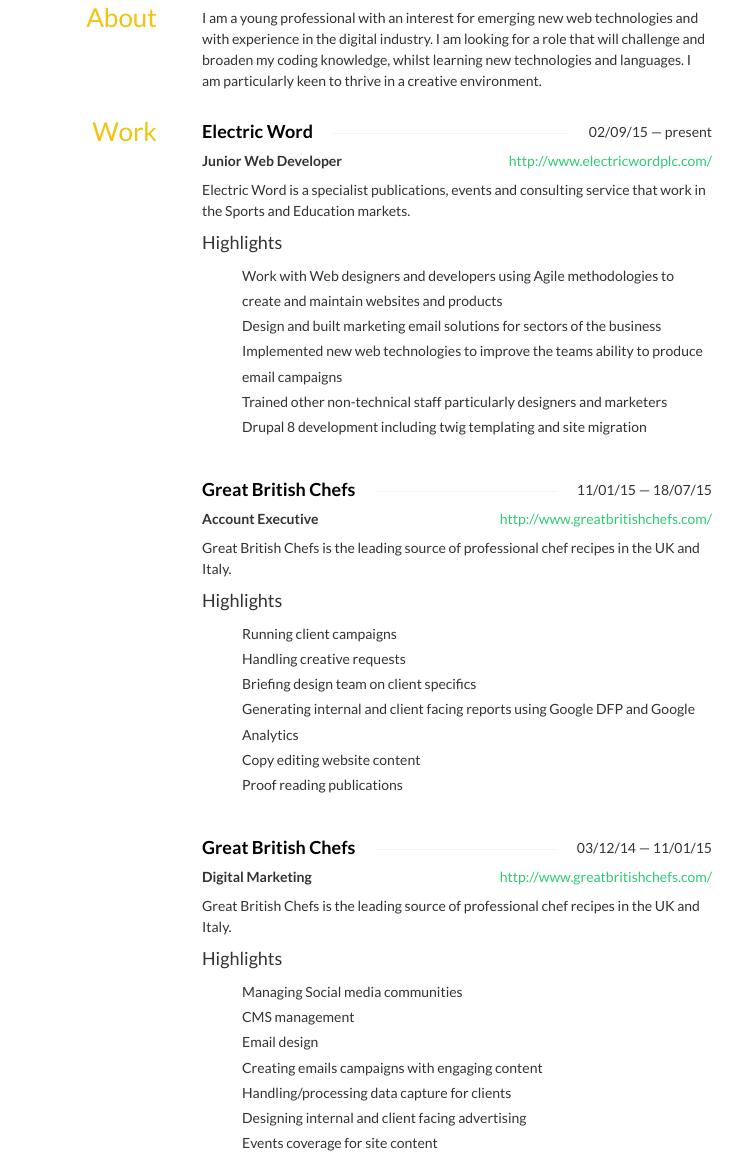
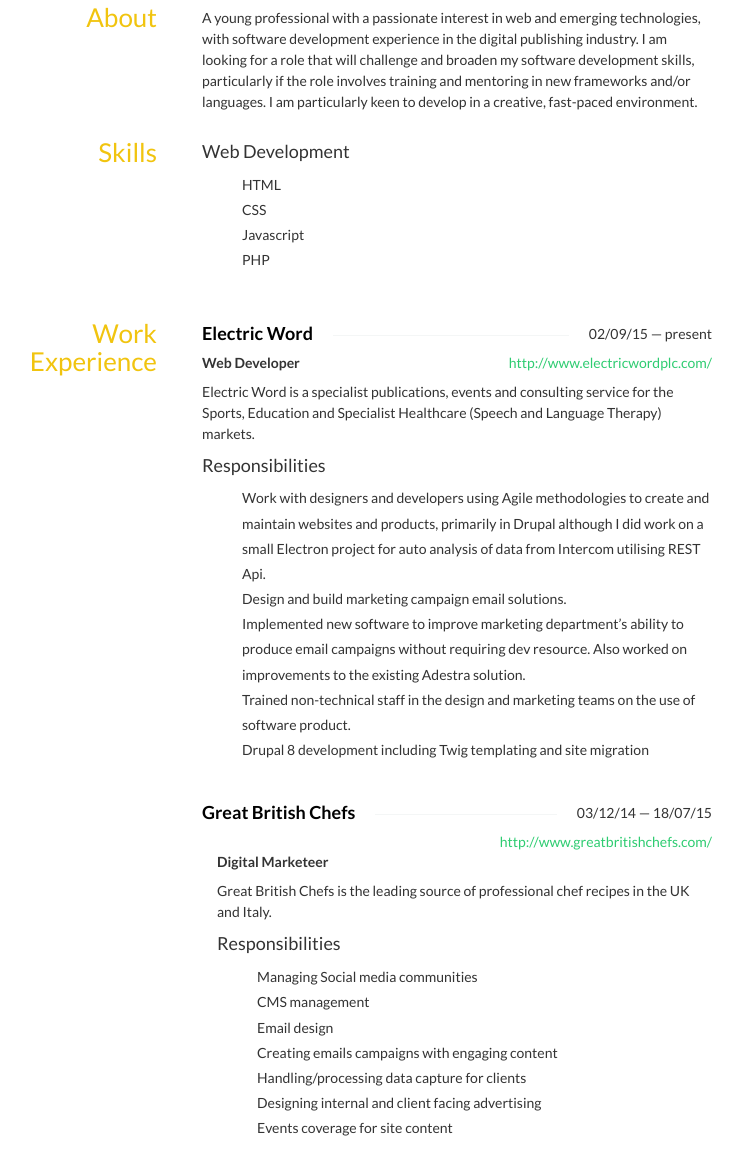
Before and after one commit to TheCodingMeatball/NicholasBracey.github.io, a plain HTML site: page index.html in a window 1280 px wide. Shown: the part 319-1487 px from the top of the page, without its empty margins (273-1016 px from the left). Drawn offline with nearby package versions, Linux system fonts and the light colour scheme; some icons are missing.

Commit message:
revision

```diff
--- a/index.html
+++ b/index.html
@@ -251,13 +251,35 @@ Front End Web Developer
         <h3>About</h3>
       </aside>
       <div class="col-sm-9">
-        <p>I am a young professional with an interest for emerging new web technologies and with experience in the digital industry. I am looking for a role that will challenge and broaden my coding knowledge, whilst learning new technologies and languages.
-          I am particularly keen to thrive in a creative environment.</p>
+        <p>A young professional with a passionate interest in web and emerging technologies, with software development experience in the digital publishing industry. I am looking for a role that will challenge and broaden my software development skills,
+          particularly if the role involves training and mentoring in new frameworks and/or languages. I am particularly keen to develop in a creative, fast-paced environment.</p>
       </div>
     </section>
+
+    <section id="skills" class="row">
+      <aside class="col-sm-3">
+        <h3>Skills</h3>
+      </aside>
+      <div class="col-sm-9">
+        <div class="row">
+          <div class="col-sm-6">
+            <div class="name">
+              <h4>Web Development</h4>
+            </div>
+            <ul class="keywords">
+              <li>HTML</li>
+              <li>CSS</li>
+              <li>Javascript</li>
+              <li>PHP</li>
+            </ul>
+          </div>
+        </div>
+      </div>
+    </section>
+
     <section id="work" class="row">
       <aside class="col-sm-3">
-        <h3>Work</h3>
+        <h3>Work Experience</h3>
       </aside>
       <div class="col-sm-9">
         <div class="row">
@@ -272,64 +294,39 @@ Front End Web Developer
               <a href="http://www.electricwordplc.com/">http://www.electricwordplc.com/</a>
             </div>
             <div class="position">
-              Junior Web Developer
+              Web Developer
             </div>
             <div class="summary">
-              <p>Electric Word is a specialist publications, events and consulting service that work in the Sports and Education markets.</p>
+              <p>Electric Word is a specialist publications, events and consulting service for the Sports, Education and Specialist Healthcare (Speech and Language Therapy) markets. </p>
             </div>
-            <h4>Highlights</h4>
-            <ul class="highlights">
-              <li class="bullet">Work with Web designers and developers using Agile methodologies to create and maintain websites and products</li>
-              <li class="bullet">Design and built marketing email solutions for sectors of the business</li>
-              <li class="bullet">Implemented new web technologies to improve the teams ability to produce email campaigns</li>
-              <li class="bullet">Trained other non-technical staff particularly designers and marketers</li>
-              <li class="bullet">Drupal 8 development including twig templating and site migration</li>
+            <h4>Responsibilities</h4>
+            <ul class="Responsibilities">
+              <li class="bullet">Work with designers and developers using Agile methodologies to create and maintain websites and products, primarily in Drupal although I did work on a small Electron project for auto analysis of data from Intercom utilising REST Api.</li>
+              <li class="bullet">Design and build marketing campaign email solutions.</li>
+              <li class="bullet">Implemented new software to improve marketing department’s ability to produce email campaigns without requiring dev resource. Also worked on improvements to the existing Adestra solution.</li>
+              <li class="bullet">Trained non-technical staff in the design and marketing teams on the use of software product.</li>
+              <li class="bullet">Drupal 8 development including Twig templating and site migration</li>
             </ul>
           </div>
           <div class="col-sm-12">
             <h4 class="strike-through">
 <span>Great British Chefs</span>
 <span class="date">
-11/01/15 — 18/07/15
+03/12/14 — 18/07/15
 </span>
 </h4>
             <div class="website pull-right">
               <a href="http://www.greatbritishchefs.com/">http://www.greatbritishchefs.com/</a>
             </div>
+            <div class="col-sm-12">
               <div class="position">
-              Account Executive
+                Digital Marketeer
               </div>
               <div class="summary">
                 <p>Great British Chefs is the leading source of professional chef recipes in the UK and Italy.</p>
               </div>
-            <h4>Highlights</h4>
-            <ul class="highlights">
-              <li class="bullet">Running client campaigns</li>
-              <li class="bullet">Handling creative requests</li>
-              <li class="bullet">Briefing design team on client specifics</li>
-              <li class="bullet">Generating internal and client facing reports using Google DFP and Google Analytics</li>
-              <li class="bullet">Copy editing website content</li>
-              <li class="bullet">Proof reading publications</li>
-            </ul>
-          </div>
-          <div class="col-sm-12">
-            <h4 class="strike-through">
-<span>Great British Chefs</span>
-<span class="date">
-03/12/14 — 11/01/15
-</span>
-</h4>
-            <div class="website pull-right">
-              <a href="http://www.greatbritishchefs.com/">http://www.greatbritishchefs.com/</a>
-            </div>
-            <div class="position">
-              Digital Marketing
-            </div>
-            <div class="summary">
-              <p>Great British Chefs is the leading source of professional chef recipes in the UK and Italy.</p>
-            </div>
-            <h4>Highlights</h4>
-            <ul class="highlights">
+              <h4>Responsibilities</h4>
+              <ul class="Responsibilities">
                 <li class="bullet">Managing Social media communities</li>
                 <li class="bullet">CMS management</li>
                 <li class="bullet">Email design</li>
@@ -337,6 +334,23 @@ Front End Web Developer
                 <li class="bullet">Handling/processing data capture for clients</li>
                 <li class="bullet">Designing internal and client facing advertising</li>
                 <li class="bullet">Events coverage for site content</li>
+              </ul>
+            </div>
+            <div class="col-sm-12">
+              <div class="position">
+                Account Executive
+              </div>
+              <div class="summary">
+                <p>Great British Chefs is the leading source of professional chef recipes in the UK and Italy.</p>
+              </div>
+              <h4>Responsibilities</h4>
+              <ul class="Responsibilities">
+                <li class="bullet">Running client campaigns</li>
+                <li class="bullet">Handling creative requests</li>
+                <li class="bullet">Briefing design team on client specifics</li>
+                <li class="bullet">Generating internal and client facing reports using Google DFP and Google Analytics</li>
+                <li class="bullet">Copy editing website content</li>
+                <li class="bullet">Proof reading publications</li>
               </ul>
             </div>
             <div class="col-sm-12">
@@ -355,8 +369,8 @@ Front End Web Developer
               <div class="summary">
                 <p>Oxford eBook is a publishing house specialising in eBook conversions. Also offering web design and hosting solutions.</p>
               </div>
-            <h4>Highlights</h4>
-            <ul class="highlights">
+              <h4>Responsibilities</h4>
+              <ul class="Responsibilities">
                 <li class="bullet">Creating responsive designs for eBooks to work on all platforms using a mix of HTML, CSS and in house tools</li>
                 <li class="bullet">Designing fixed layouts for complex eBooks using InDesign and Photoshop</li>
                 <li class="bullet">Proofreading and copyediting of new titles in production</li>
@@ -395,26 +409,6 @@ Front End Web Developer
         </div>
       </div>
     </section>
-    <section id="skills" class="row">
-      <aside class="col-sm-3">
-        <h3>Skills</h3>
-      </aside>
-      <div class="col-sm-9">
-        <div class="row">
-          <div class="col-sm-6">
-            <div class="name">
-              <h4>Web Development</h4>
-            </div>
-            <ul class="keywords">
-              <li>HTML</li>
-              <li>CSS</li>
-              <li>Javascript</li>
-              <li>PHP</li>
-            </ul>
-          </div>
-        </div>
-      </div>
-    </section>
 
     <section id="interests" class="row">
       <aside class="col-sm-3">
@@ -422,19 +416,15 @@ Front End Web Developer
       </aside>
       <div class="col-sm-9">
         <div class="row">
-          <div class="col-sm-6">
-            <div class="name">
-              <h4>I enjoy</h4>
+          <div class="col-sm-9">
+            <div class="summary">
+              <p>I practice Brazilian Jiu-Jitsu and enjoy everything related to design and software development</p>
             </div>
-            <ul class="keywords">
-              <li>Tech meetups</li>
-              <li>Learning Brazilian Jiu-Jitsu</li>
-              <li>Exhibitions on Design</li>
-            </ul>
           </div>
         </div>
       </div>
     </section>
+
     <section id="references" class="row">
       <aside class="col-sm-3">
         <h3>References</h3>
```
Lines whose indentation alone changed are shown as unchanged.
